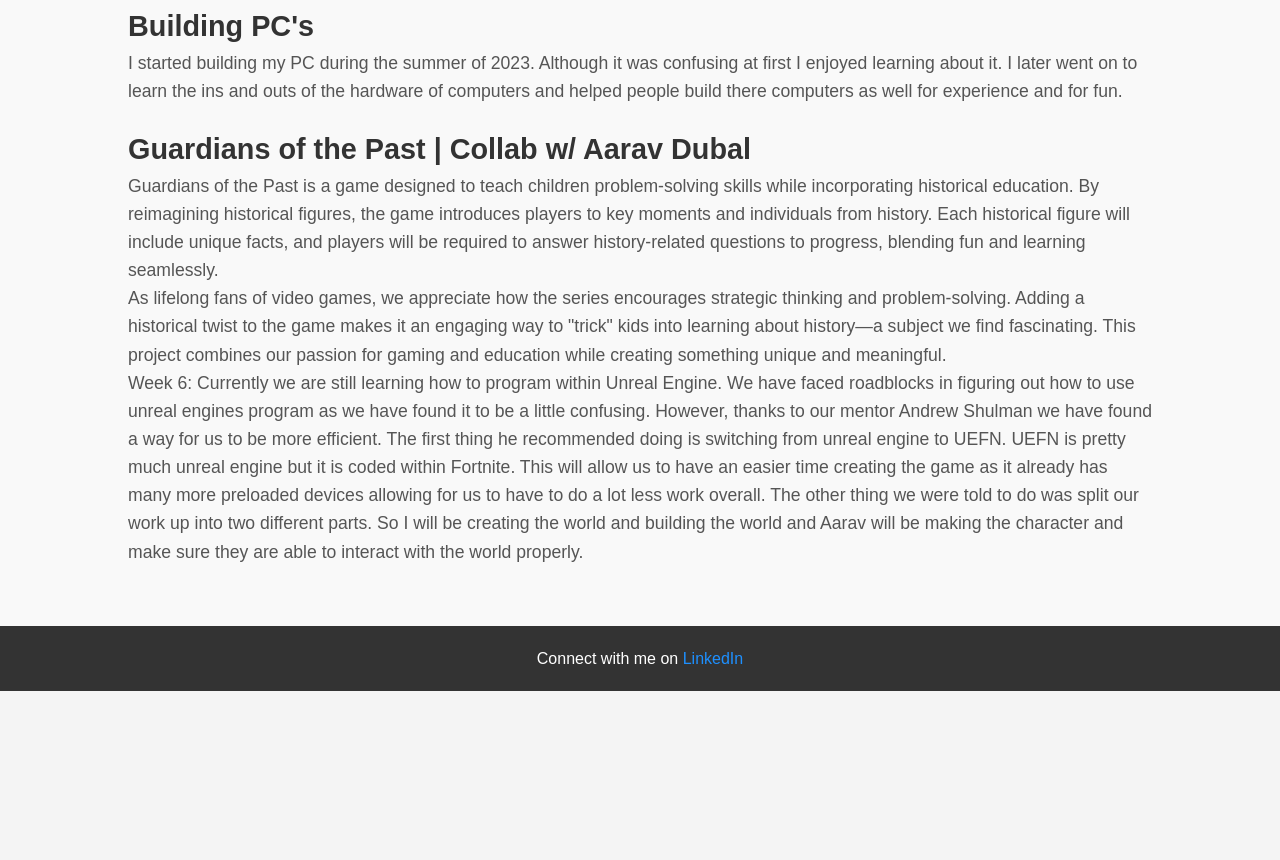
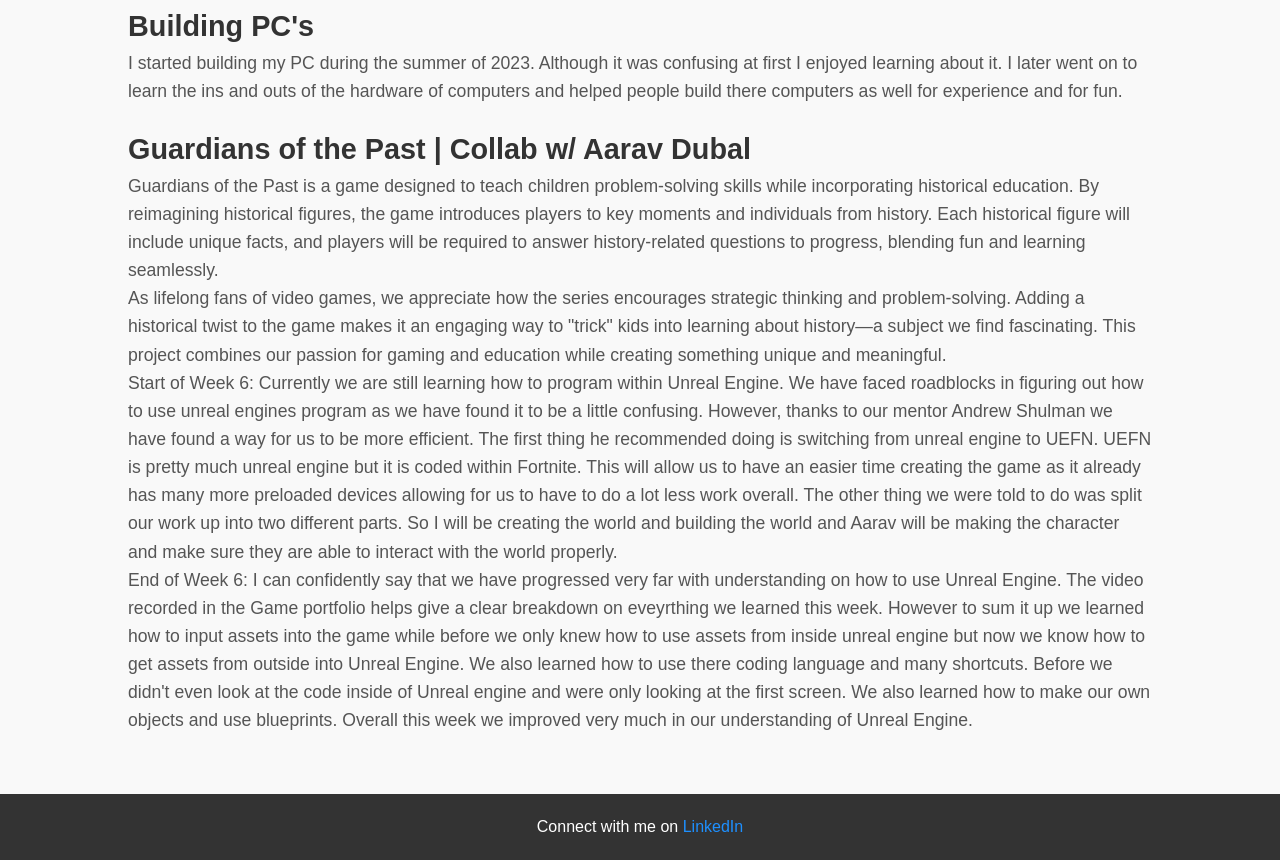
Before and after one commit to ryan-g14/ryan-g14.github.io, a plain HTML site: page index.html in a window 1280 px wide. Shown: the part 1138-1998 px from the top of the page. Before the commit the page ends 1829 px from the top, so only its background shows below. Drawn offline with Linux system fonts and the light colour scheme.

Commit message:
Update index.html

```diff
--- a/index.html
+++ b/index.html
@@ -71,7 +71,8 @@
                 <h3>Guardians of the Past | Collab w/ Aarav Dubal</h3>
                 <p>Guardians of the Past is a game designed to teach children problem-solving skills while incorporating historical education. By reimagining historical figures, the game introduces players to key moments and individuals from history. Each historical figure will include unique facts, and players will be required to answer history-related questions to progress, blending fun and learning seamlessly.</p>
                 <p>As lifelong fans of video games, we appreciate how the series encourages strategic thinking and problem-solving. Adding a historical twist to the game makes it an engaging way to "trick" kids into learning about history—a subject we find fascinating. This project combines our passion for gaming and education while creating something unique and meaningful.</p>
-                <p>Week 6: Currently we are still learning how to program within Unreal Engine. We have faced roadblocks in figuring out how to use unreal engines program as we have found it to be a little confusing. However, thanks to our mentor Andrew Shulman we have found a way for us to be more efficient. The first thing he recommended doing is switching from unreal engine to UEFN. UEFN is pretty much unreal engine but it is coded within Fortnite. This will allow us to have an easier time creating the game as it already has many more preloaded devices allowing for us to have to do a lot less work overall. The other thing we were told to do was split our work up into two different parts. So I will be creating the world and building the world and Aarav will be making the character and make sure they are able to interact with the world properly. </p>
+                <p>Start of Week 6: Currently we are still learning how to program within Unreal Engine. We have faced roadblocks in figuring out how to use unreal engines program as we have found it to be a little confusing. However, thanks to our mentor Andrew Shulman we have found a way for us to be more efficient. The first thing he recommended doing is switching from unreal engine to UEFN. UEFN is pretty much unreal engine but it is coded within Fortnite. This will allow us to have an easier time creating the game as it already has many more preloaded devices allowing for us to have to do a lot less work overall. The other thing we were told to do was split our work up into two different parts. So I will be creating the world and building the world and Aarav will be making the character and make sure they are able to interact with the world properly. </p>
+                <p>End of Week 6: I can confidently say that we have progressed very far with understanding on how to use Unreal Engine. The video recorded in the Game portfolio helps give a clear breakdown on eveyrthing we learned this week. However to sum it up we learned how to input assets into the game while before we only knew how to use assets from inside unreal engine but now we know how to get assets from outside into Unreal Engine. We also learned how to use there coding language and many shortcuts. Before we didn't even look at the code inside of Unreal engine and were only looking at the first screen. We also learned how to make our own objects and use blueprints. Overall this week we improved very much in our understanding of Unreal Engine. </p>
         </div>
     </section>
 
```
